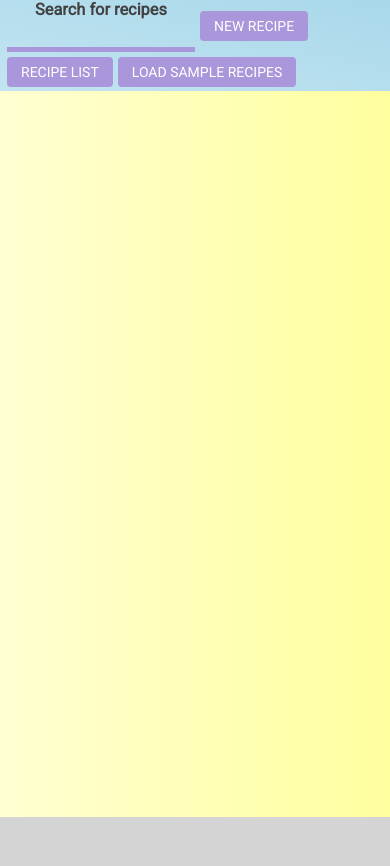
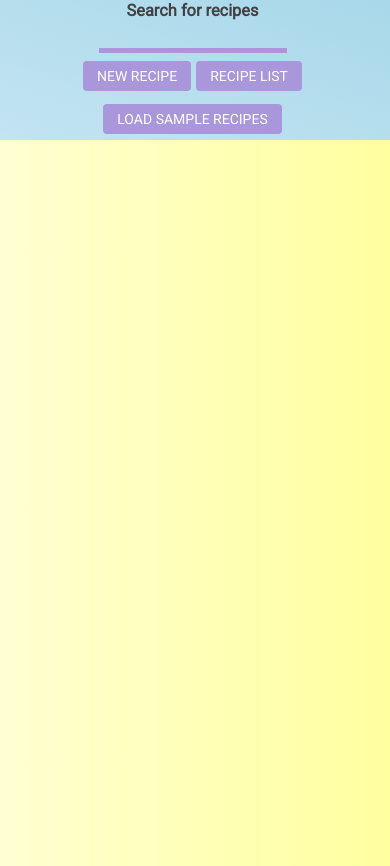
Before and after one commit to patryk-kilian/recipe-box, a React (Create React App) app: page / in a window 390 px wide. Before the commit the page ends 844 px from the top, so only its background shows below. Built offline with nearby package versions, Linux system fonts and the light colour scheme.

Commit message:
responsiveness

```diff
--- a/src/css/_main.scss
+++ b/src/css/_main.scss
@@ -24,17 +24,26 @@
     border: none;
   }
 
+  @media only screen and (max-width: 720px) {
+    justify-content: center;
+  }
+
+  @media only screen and (max-width: 440px) {
+    height: 20rem;
+  }
+
   &__button {
     padding: 1rem 2rem;
     background-color: $color2;
+
+    &:hover {
+      background-color: $color2-darker;
+    }
 
     @media only screen and (max-width: 800px) {
      margin-right: 5px;
     }
 
-    &:hover {
-      background-color: $color2-darker;
-    }
   }
 }
 
@@ -51,6 +60,10 @@
     margin-top: 13rem;
     min-height: 86vh;
   }
+
+  @media only screen and (max-width: 440px) {
+    margin-top: 20rem;
+  }
 }
 
 .search {
@@ -63,6 +76,11 @@
     margin: 0;
     margin-right: 5px;
   }
+
+  @media only screen and (max-width: 720px) {
+    width: 100%;
+  }
+
 
   &__form {
     display: flex;
@@ -78,6 +96,7 @@
     border-bottom: 5px solid $color2;
     outline: none;
     transition: border-bottom .3s;
+
 
     &:focus {
       border-bottom: 5px solid $color2-darker;
@@ -103,15 +122,20 @@
   border-radius: 5px;
   overflow: hidden;
 
-  @media only screen and (max-width: 800px) {
-    width: 100%;
-  }
 
   display: flex;
   align-items: center;
 
   &:not(:first-child) {
     margin-top: 2rem;
+  }
+
+  @media only screen and (max-width: 800px) {
+    width: 100%;
+  }
+
+  @media only screen and (max-width: 440px) {
+    height: 12.5rem;
   }
 
   &__link {
@@ -166,6 +190,10 @@
       width: 20%;
     }
 
+    @media only screen and (max-width: 440px) {
+      display: none;
+    }
+
     &::after {
       content: "";
       background-image: linear-gradient( rgba(168, 216, 234, .1), rgba(168, 216, 234, .1));
@@ -199,6 +227,11 @@
   &__image {
     width: 45%;
     box-shadow: 0 10px 20px -5px rgba(0, 0, 0, 0.3);
+
+    @media only screen and (max-width: 720px) {
+      width: 100%;
+      margin-bottom: 2rem;
+    }
   }
 
   &__ingredients {
@@ -207,6 +240,10 @@
     background-color: #ffff39;
     text-align: center;
     box-shadow: 0 10px 20px -5px rgba(0, 0, 0, 0.3);
+
+    @media only screen and (max-width: 720px) {
+      width: 100%;
+    }
   }
 
   &__ingredient {
```
Also changed, not shown: 6 other files (tests, documents, lock files or other folders).
